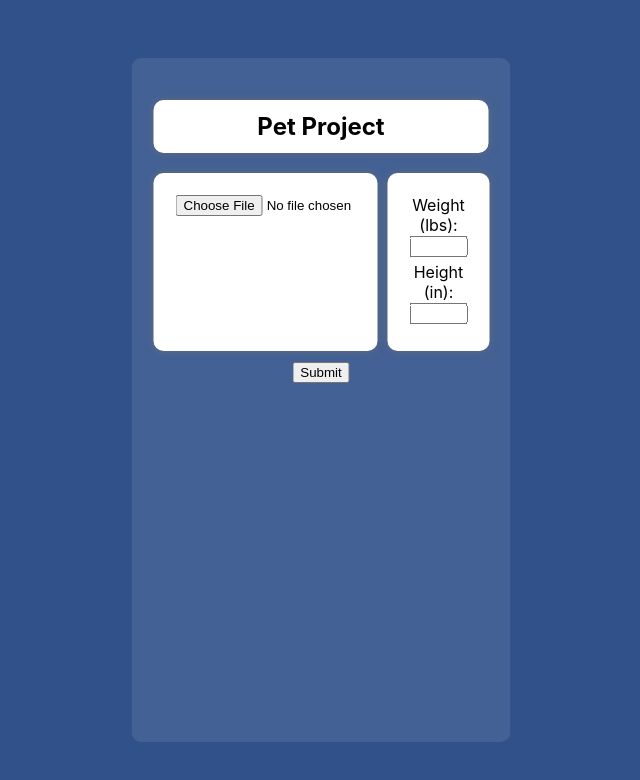
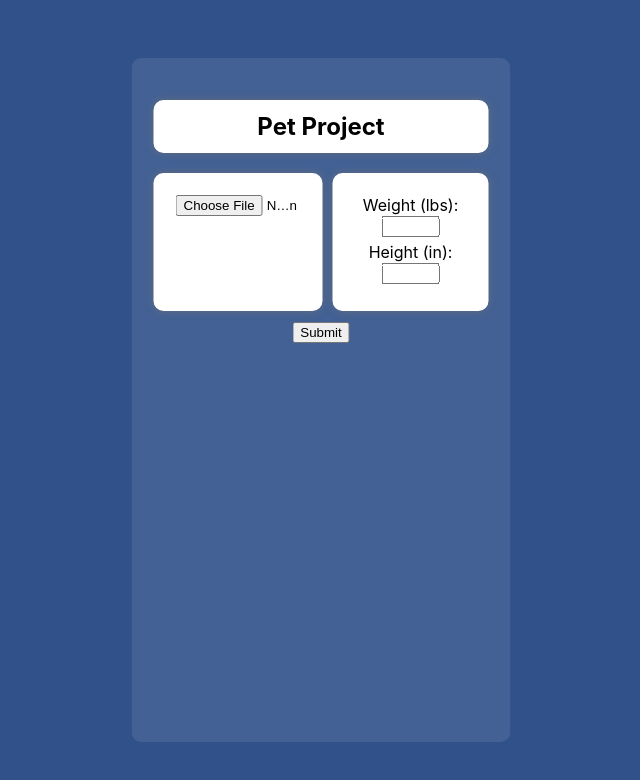
Before and after one commit to Oscar6/genai-petdnai, a React (Create React App) app: page / in a window 1280 px wide. Shown: the top 780 px of the page, without its empty margins (319-959 px from the left). Built offline with nearby package versions, Linux system fonts and the light colour scheme; the HTML template or start-up script is replaced by a standard one.

Commit message:
styling and prompt

```diff
--- a/src/App.css
+++ b/src/App.css
@@ -6,7 +6,7 @@ body {
   align-items: center;
   text-align: center;
   margin: 0;
-  overflow: hidden;
+  /* overflow: hidden; */
 }
 
 .result::-webkit-scrollbar {
@@ -47,7 +47,7 @@ body {
   border: 2px solid;
   background-color: white;
   padding: 20px;
-  width: 180px;
+  width: 125px;
   border-color: white;
   border-radius: 10px;
   box-shadow: 0px 0px 9px rgba(114, 114, 114, 0.666);
@@ -78,7 +78,7 @@ body {
   border: 2px solid;
   background-color: white;
   padding: 20px;
-  width: 150px;
+  width: 125px;
   border-color: white;
   border-radius: 10px;
   box-shadow: 0px 0px 9px rgba(114, 114, 114, 0.666);
--- a/src/App.js
+++ b/src/App.js
@@ -38,7 +38,7 @@ const App = () => {
 
       // Prepare prompt and image data
       const prompt = `Identify the dog breed by the image, weight: ${weight} lbs, height: ${height} inches, provided and return a summary of the dog breed provided that is four sentences long.
-        Also, below the summary return the sentence "Here are four possible matching dog breeds:" followed by a numbered list of four different dog breeds that match it. Do not include the indentified breed in the list. Provide an evenly distributed percentage for each dog so that total for the four listed breeds equals 100%.
+        Also, below the summary return the sentence "Here are four possible matching dog breeds:" followed by a numbered list of four different dog breeds that match it. Do not include the indentified breed in the list. Provide an evenly distributed percentage for each dog so that total for the four listed breeds always equals 100%.
           Ex:
             1. Dog breed A(X%)
             2. Dog Breed B(X%)
```
